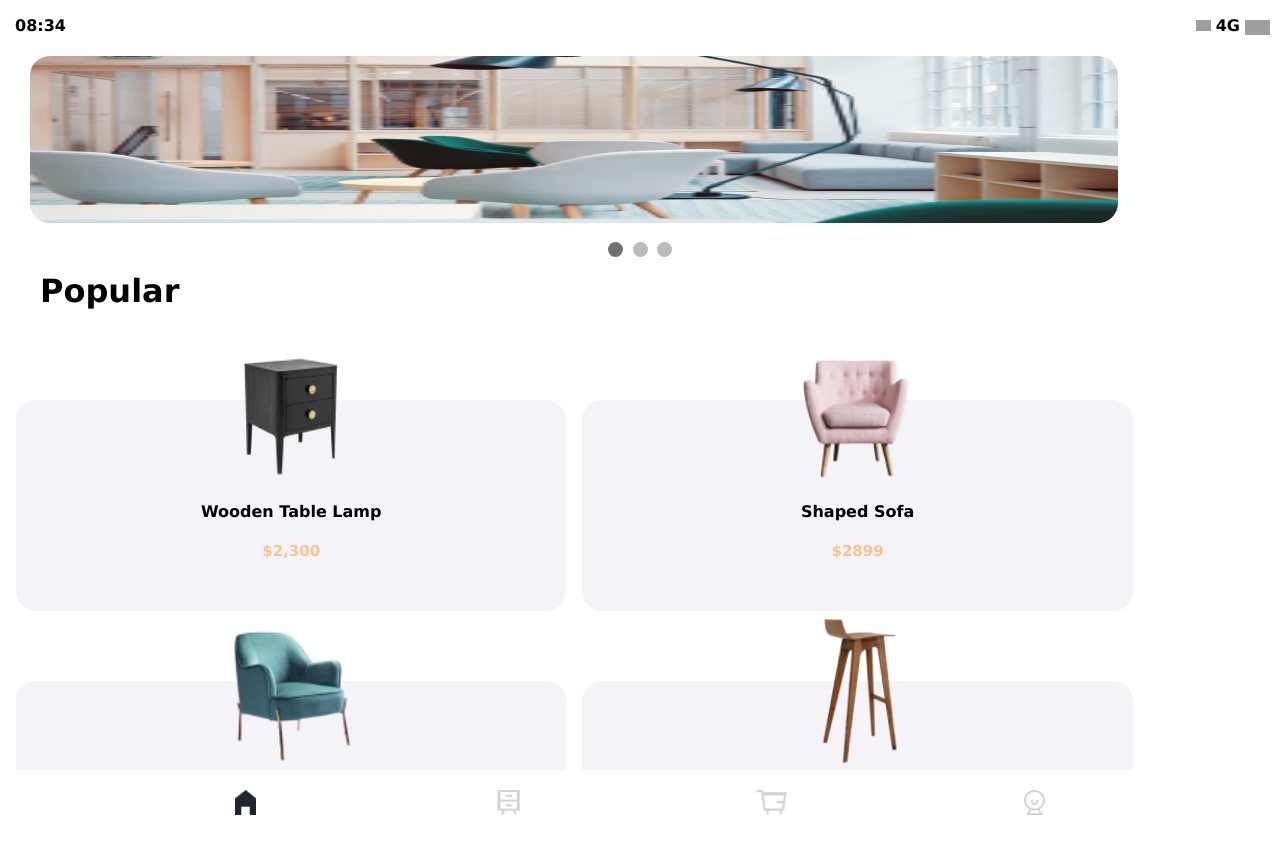
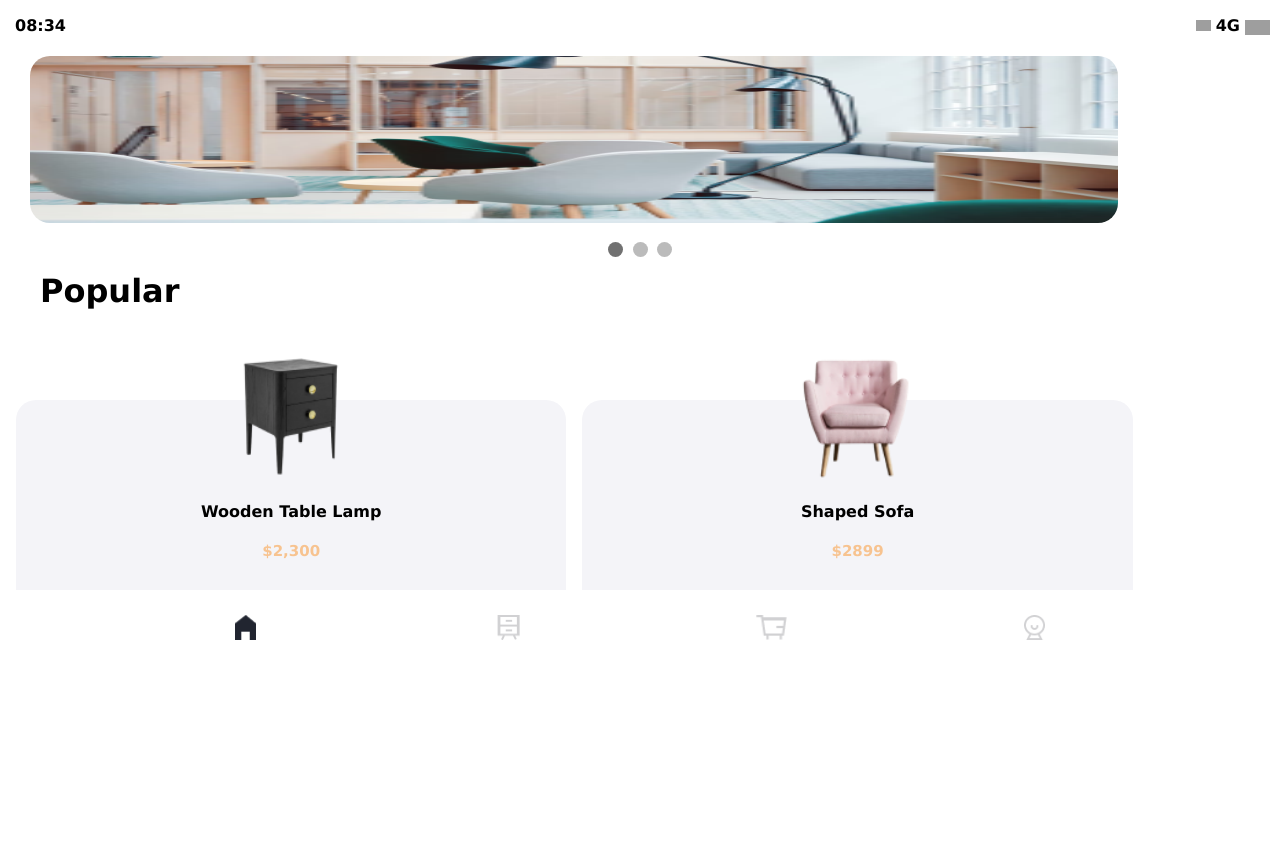
Before and after one commit to ManojGokina/test-design, a plain HTML site: page index.html in a window 1280 px wide. After the commit the page ends 800 px from the top, so only its background shows below. Drawn offline with Linux system fonts and the light colour scheme; grey boxes are pictures that could not be loaded.

Commit message:
Changes.

```diff
--- a/style.css
+++ b/style.css
@@ -97,7 +97,7 @@ header {
 }
 .list{
   overflow: auto;
-  height: 443px;
+  height: 260px;
 }
 .itemImage {
   height: 150px;
@@ -143,6 +143,5 @@ h3 {
 .footer__image {
   height: 25px;
   width: 35px;
-  margin-top: 20px;
   object-fit: contain;
 }
```
